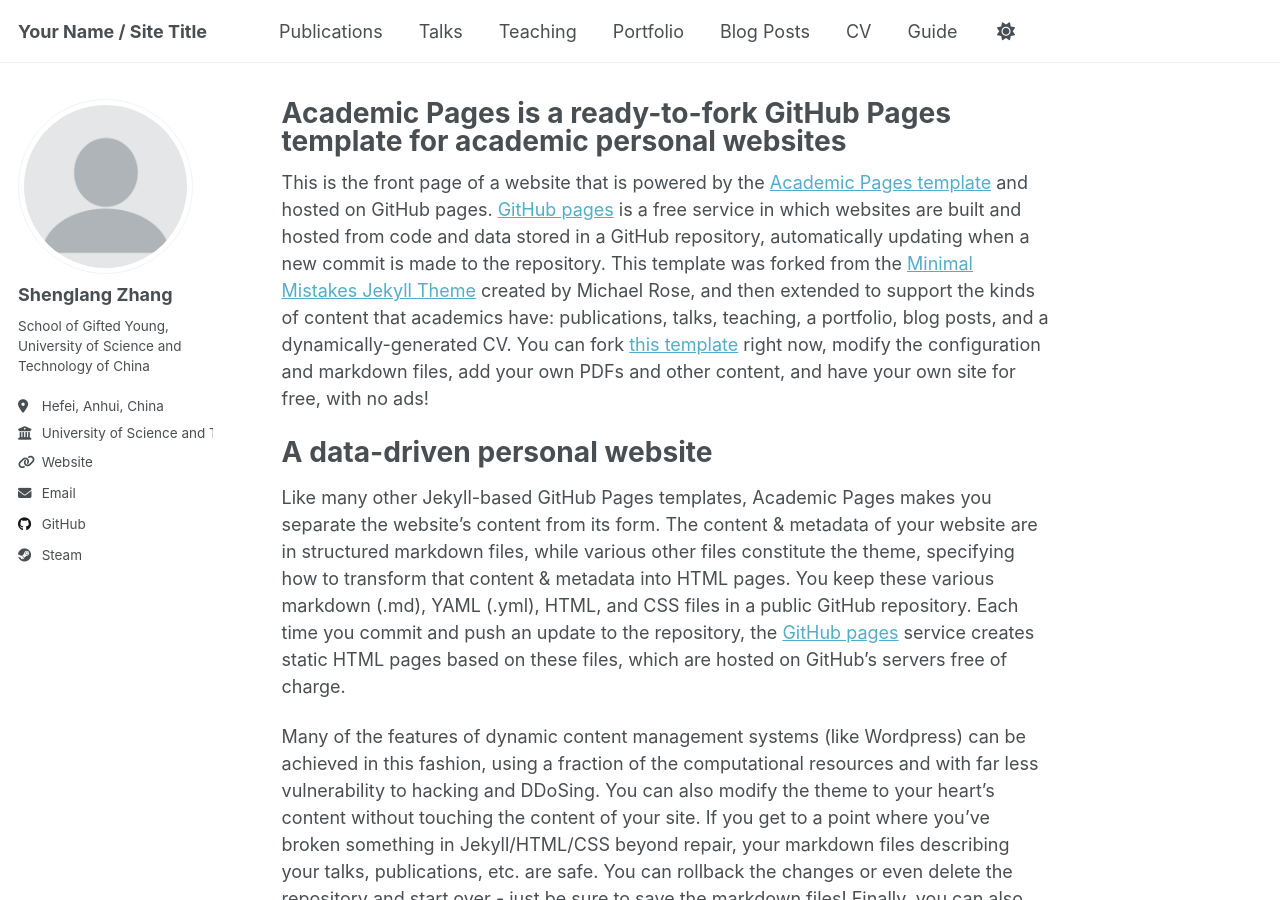
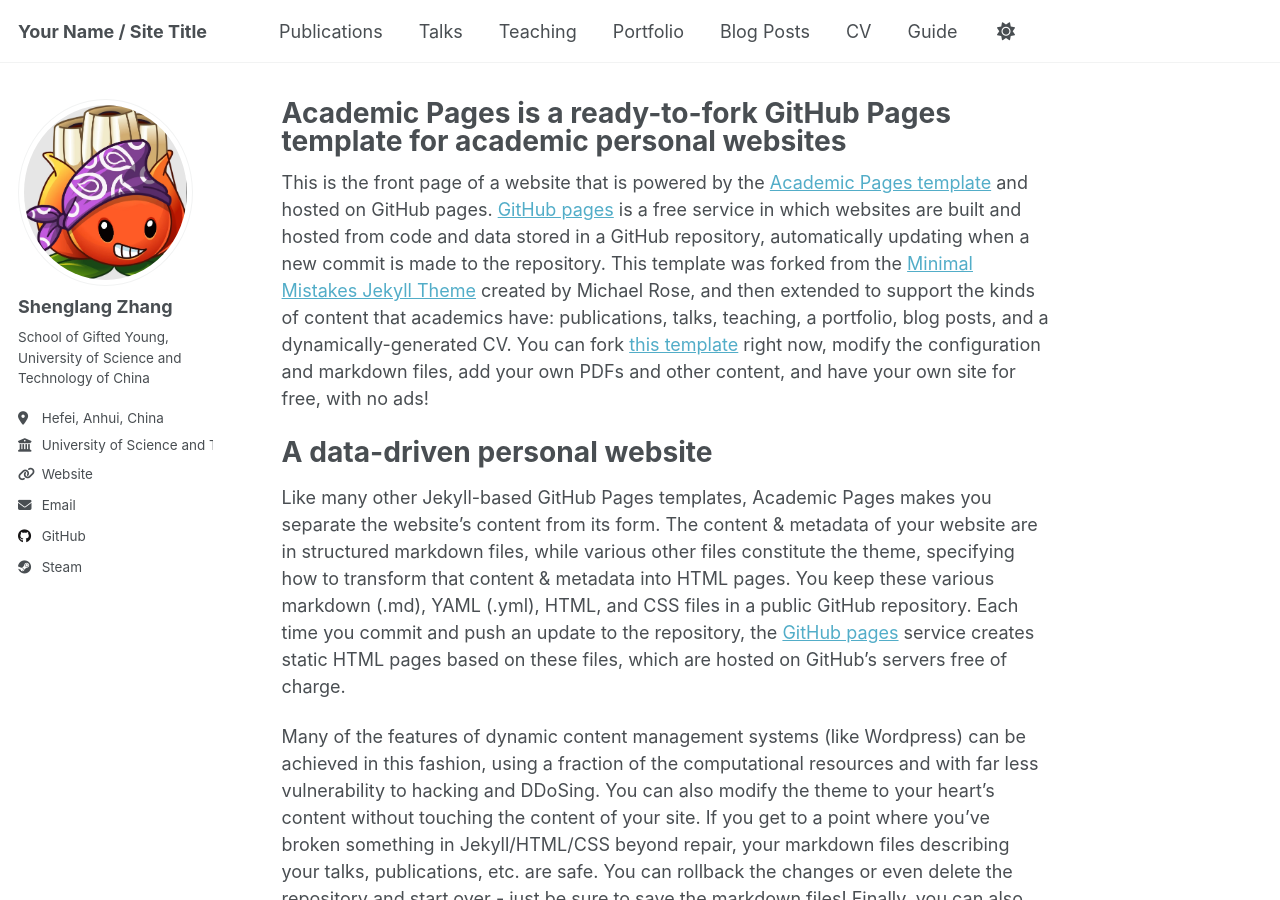
Before and after one commit to Ryougetsu3606/Ryougetsu3606.github.io, a Jekyll site: the page built from _pages/about.md, in a window 1280 px wide and 900 px high. Built offline with Jekyll 4.4.1, drawn with Linux system fonts in a browser that asks for light colours.

Commit message:
Update _config.yml

```diff
--- a/_config.yml
+++ b/_config.yml
@@ -22,7 +22,7 @@
 #               Additional customization can be done by editing /_includes/author-profile.html
 author:
   # Biographic information
-  avatar           : "profile.png"
+  avatar           : "屏幕截图 2025-06-10 134018.jpg"
   name             : "Shenglang Zhang"
   pronouns         : # example: "she/her"
   bio              : "School of Gifted Young, University of Science and Technology of China"
```
